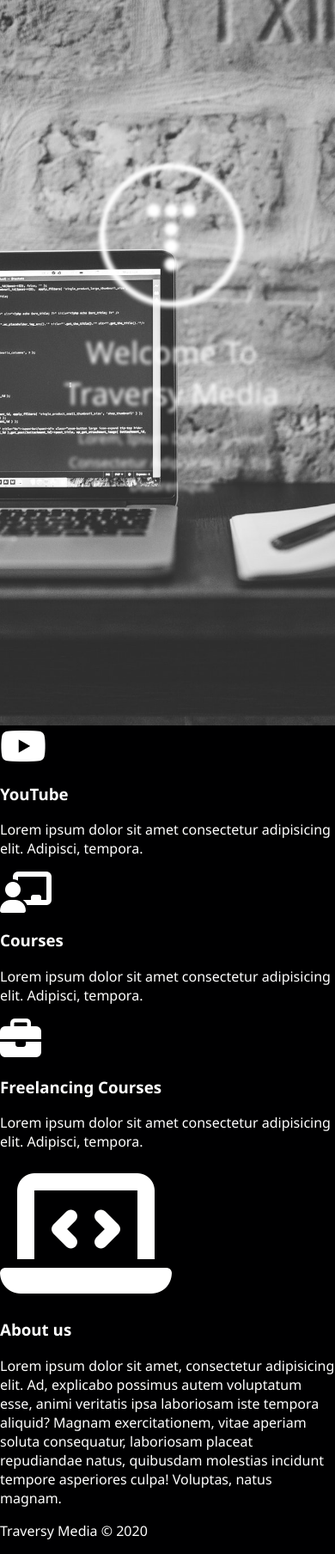
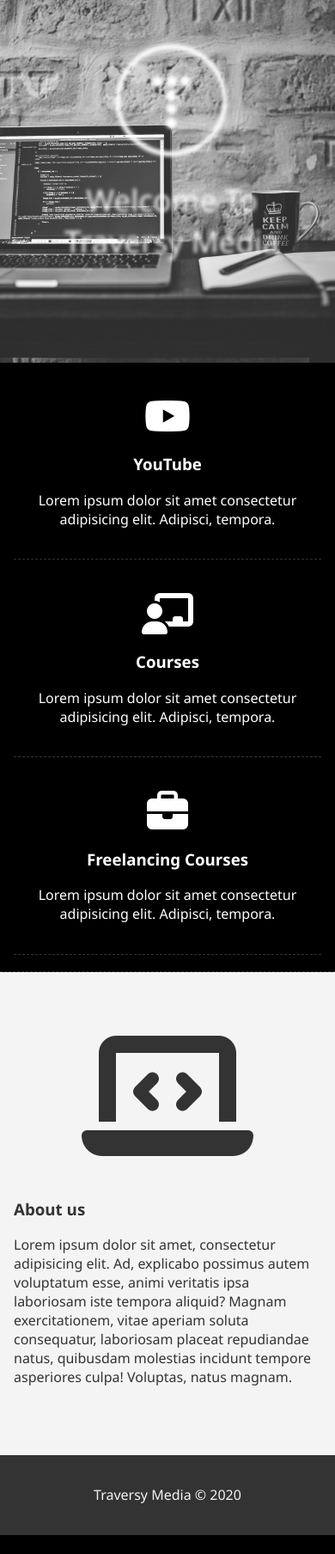
Before and after one commit to ashavakkattil/Day4-GridLandingPage, a plain HTML site: page course-code/index.html in a window 390 px wide. Shown: the whole page at 86% size. After the commit the page ends 1786 px from the top, so only its background shows below. Drawn offline with Linux system fonts and the light colour scheme.

Commit message:
About us and footer styling

```diff
--- a/course-code/index.html
+++ b/course-code/index.html
@@ -15,7 +15,7 @@
         <!-- <div class="showcase-img">
         </div> -->
         <div class="content">
-            <img src="./logo.png" alt="logo">
+            <img src="./logo.png" alt="logo" class="logo">
             <div class="title">
                 Welcome to traversy media
             </div>
@@ -24,8 +24,9 @@
             </div>
         </div>
     </header>
+    <!-- Services Block -->
     <section class="services">
-        <div class="conatiner grid-3">
+        <div class="container grid-3 center">
             <div>
                 <i class="fab fa-youtube fa-3x"></i>
                 <h3>YouTube</h3>
@@ -43,7 +44,7 @@
             </div>
         </div>
     </section>
-    <section class="about">
+    <section class="about bg-light">
         <div class="container">
             <div class="grid-2">
                 <div class="center">
@@ -59,7 +60,7 @@
             </div>
         </div>
     </section>
-    <footer>
+    <footer class="bg-dark center">
         <p>Traversy Media &copy; 2020</p>
     </footer>
 </body>
--- a/course-code/style.css
+++ b/course-code/style.css
@@ -4,6 +4,19 @@ body {
   font-size: 16px;
   color: #ffffff;
   margin: 0px;
+}
+/* Utility Classes */
+.bg-dark {
+  background: #333333;
+  color: #f4f4f4;
+}
+.bg-light {
+  background: #f4f4f4;
+  color: #333333;
+}
+.center {
+  text-align: center;
+  margin: auto;
 }
 /* instead of creating a separate class (as shown a=in the showcase-img class) for image inside showcase section we can use the 'after' property of css */
 /* .showcase-img {
@@ -32,7 +45,6 @@ body {
 }
 .showcase:hover .content {
   filter: blur(2px);
-  transition: all 1000ms;
 }
 .content {
   position: absolute;
@@ -45,9 +57,10 @@ body {
   width: 300px;
   text-align: center;
   text-transform: capitalize;
+  transition: all 1000ms;
 }
 
-.content img {
+.content .logo {
   height: 180px;
   width: 180px;
 }
@@ -59,3 +72,70 @@ body {
   margin-top: 1rem;
   line-height: 1.7;
 }
+
+/* Services  block*/
+
+.container {
+  max-width: 960px;
+  margin: auto;
+  padding: 4rem 1rem;
+  overflow: hidden;
+}
+
+.grid-3 {
+  display: grid;
+  grid-template-columns: repeat(3, 1fr);
+  grid-gap: 20px;
+}
+
+/* About Us Block */
+
+.grid-2 {
+  display: grid;
+  grid-template-columns: repeat(2, 1fr);
+  grid-gap: 20px;
+}
+
+/* Footer */
+
+footer {
+  padding: 2.2rem;
+}
+footer p {
+  margin: 0px;
+}
+
+/* Media queries for mobiles and tablets */
+@media (max-width: 861px) {
+  .showcase::after {
+    height: 50vh;
+  }
+  .showcase .content {
+    top: 5%;
+    margin-top: 5px;
+  }
+  .grid-3,
+  .grid-2 {
+    grid-template-columns: 1fr;
+  }
+  .content .logo {
+    height: 140px;
+    width: 140px;
+  }
+  .content .text {
+    display: none;
+  }
+  .services div {
+    border-bottom: 1px #333333 dashed;
+    padding: 1.2rem 1rem;
+  }
+}
+
+/* Media query for landscape in small screen devices */
+@media (max-height: 500px) {
+  .content text,
+  .content .title {
+    display: none;
+    top: 0px;
+  }
+}
```
